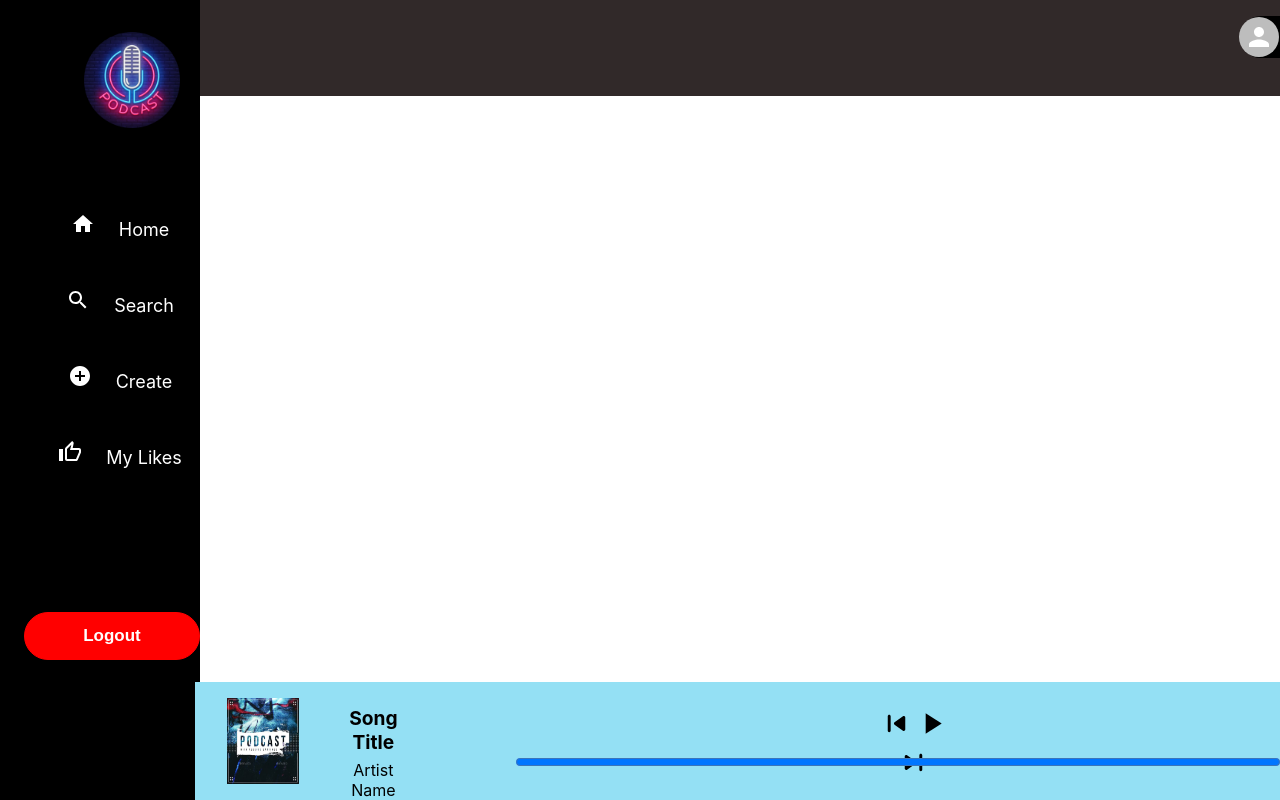
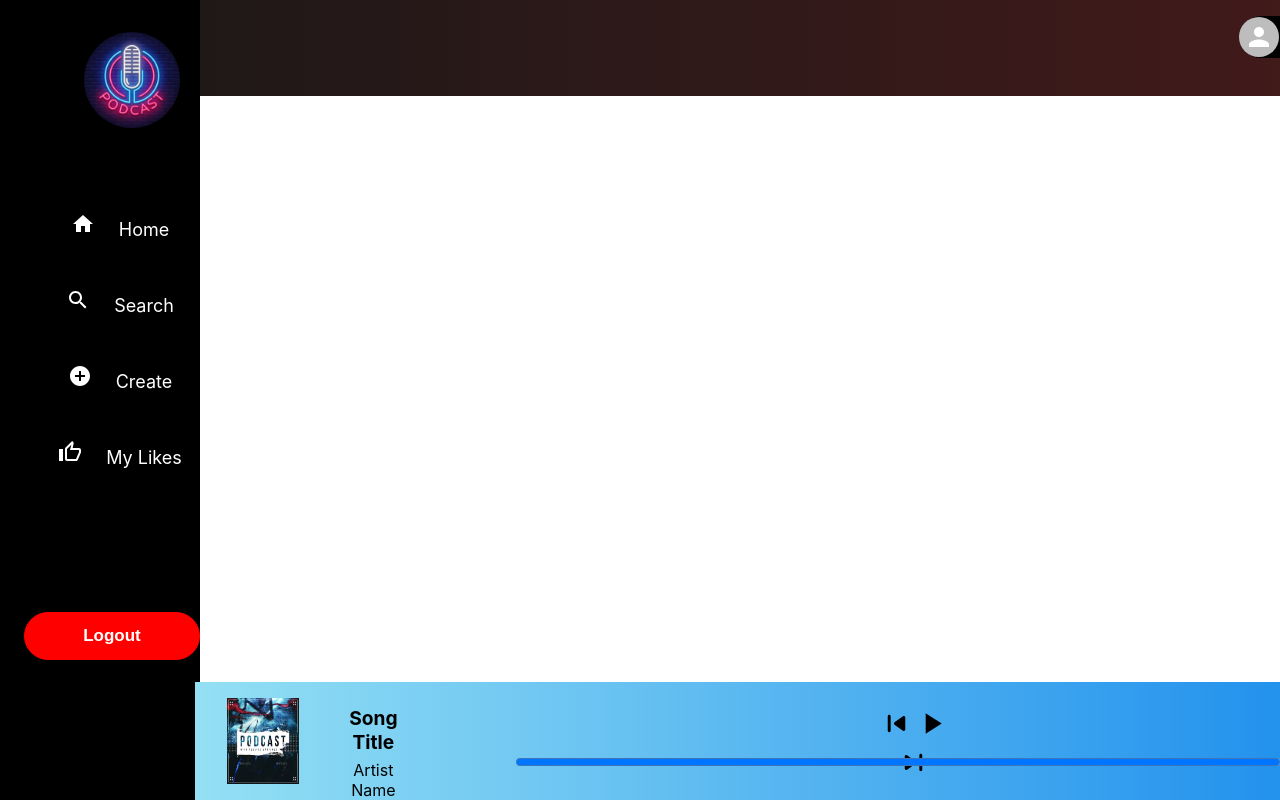
Before and after one commit to Ritika091/Team-TechKnowBit, a React (Create React App) app in the folder frontend/: page / in a window 1280 px wide. Shown: the top 800 px of the page. Built offline with nearby package versions, Linux system fonts and the light colour scheme.

Commit message:
updated css

```diff
--- a/frontend/src/Components/Player/Player.css
+++ b/frontend/src/Components/Player/Player.css
@@ -4,7 +4,7 @@
     right: 0;
     width: 84.75vw;
     display: flex;
-    background-color: rgb(148, 224, 244);
+    background: linear-gradient(to right, #94e0f4, #2392ed);
 }
 .album_cover {
     width: 4.5rem;
--- a/frontend/src/Components/Search/Search.css
+++ b/frontend/src/Components/Search/Search.css
@@ -2,7 +2,7 @@
     display: flex;
 }
 .nav{
-    background-color: rgb(49, 41, 41);
+    background: linear-gradient(to right, #201818, #451a1a);
     width: 100vw;
     height: 12vh;
 }
--- a/frontend/src/Components/Sidebar/Sidebar.css
+++ b/frontend/src/Components/Sidebar/Sidebar.css
@@ -1,5 +1,6 @@
 .Sidebar{
-    background-color: black;
+     background-color: rgb(0, 0, 0);
+
     height: 100vh;
     width: 18vw;
 }
--- a/frontend/src/Components/UpperNav/UpperNav.css
+++ b/frontend/src/Components/UpperNav/UpperNav.css
@@ -1,5 +1,5 @@
 .UpperNav{
-    background-color: rgb(49, 41, 41);
+    background: linear-gradient(to right, #201818, #451a1a);
     width: 100vw;
     height: 12vh;
 }
```
